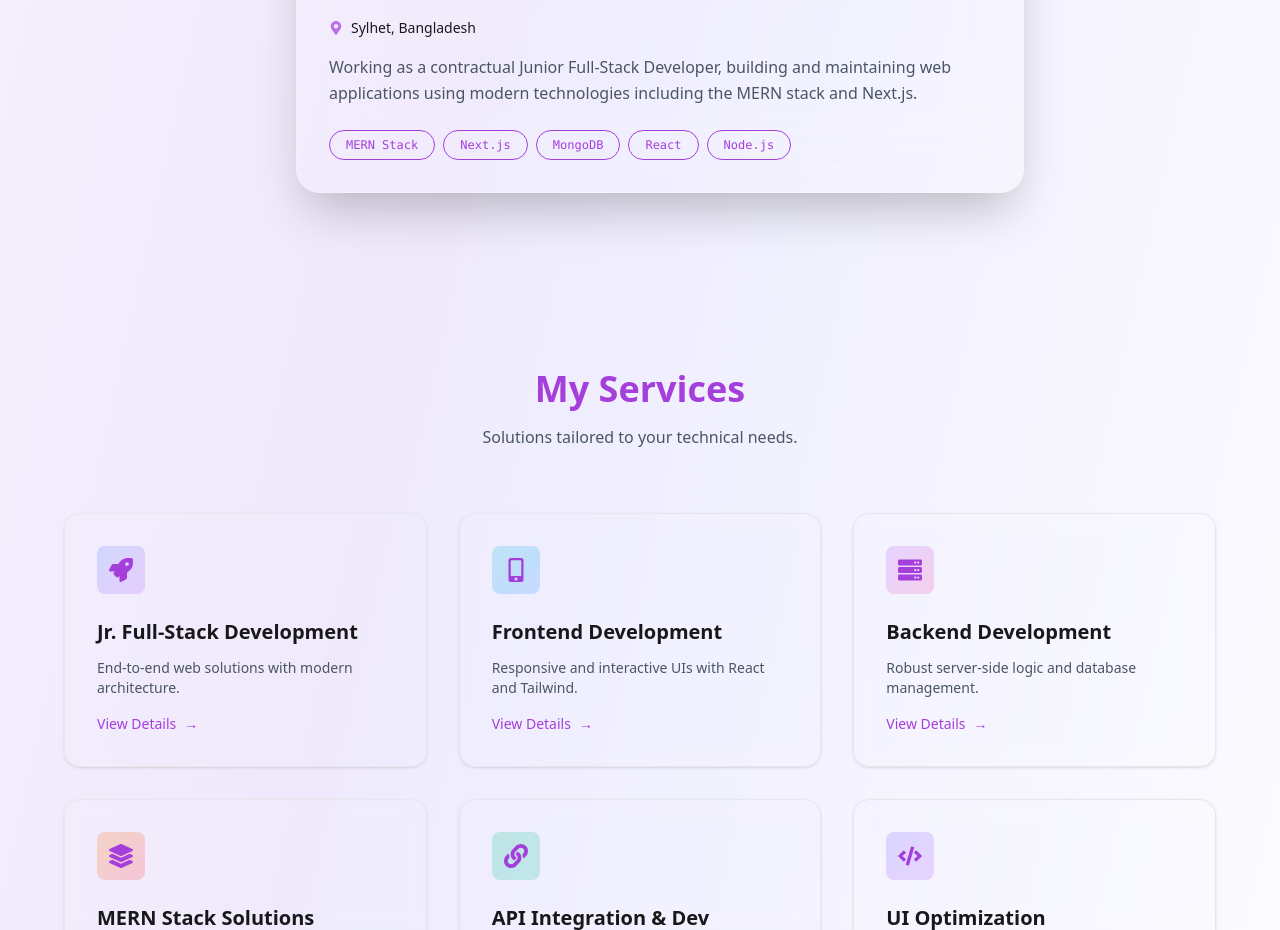
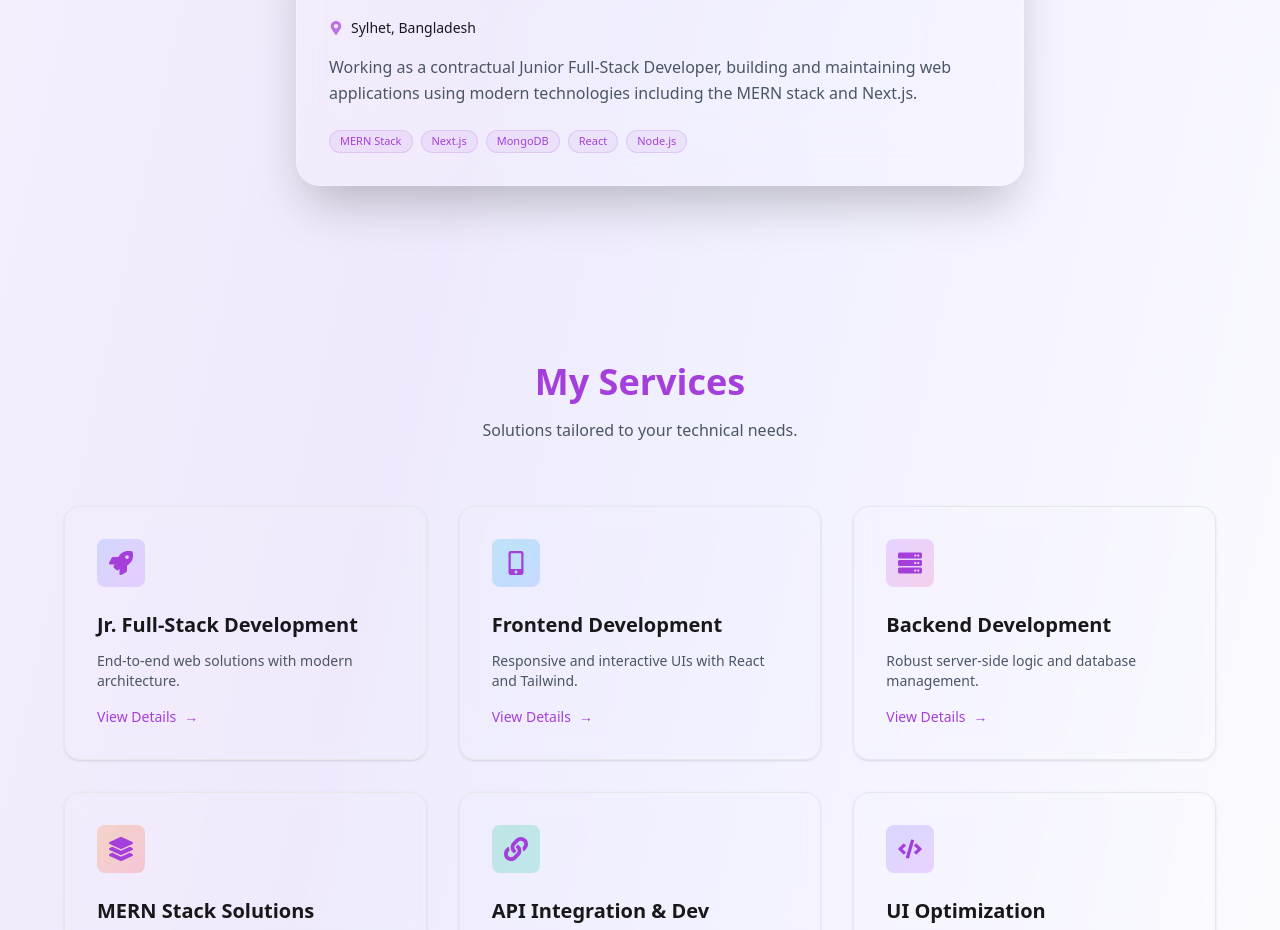
Before and after one commit to nishatjahan62/my-portfolio, a React (Vite) app: page / in a window 1280 px wide. Shown: the part 3502-4432 px from the top of the page. Built offline with nearby package versions, Linux system fonts and the light colour scheme.

Commit message:
fix project's github link

```diff
--- a/src/components/Experience/Experience.jsx
+++ b/src/components/Experience/Experience.jsx
@@ -120,8 +120,8 @@ const Experience = () => {
                     {exp.tags.map((tag, i) => (
                       <span
                         key={i}
-                        className="text-xs px-4 py-1.5 rounded-full font-mono
-                                   bg-dark/10 dark:bg-white/10 border border-primary text-primary"
+                        className="text-[11px] px-2.5 py-0.5 rounded-full font-medium
+                               bg-primary/8 dark:bg-primary/15 text-primary border border-primary/15"
                       >
                         {tag}
                       </span>
```
